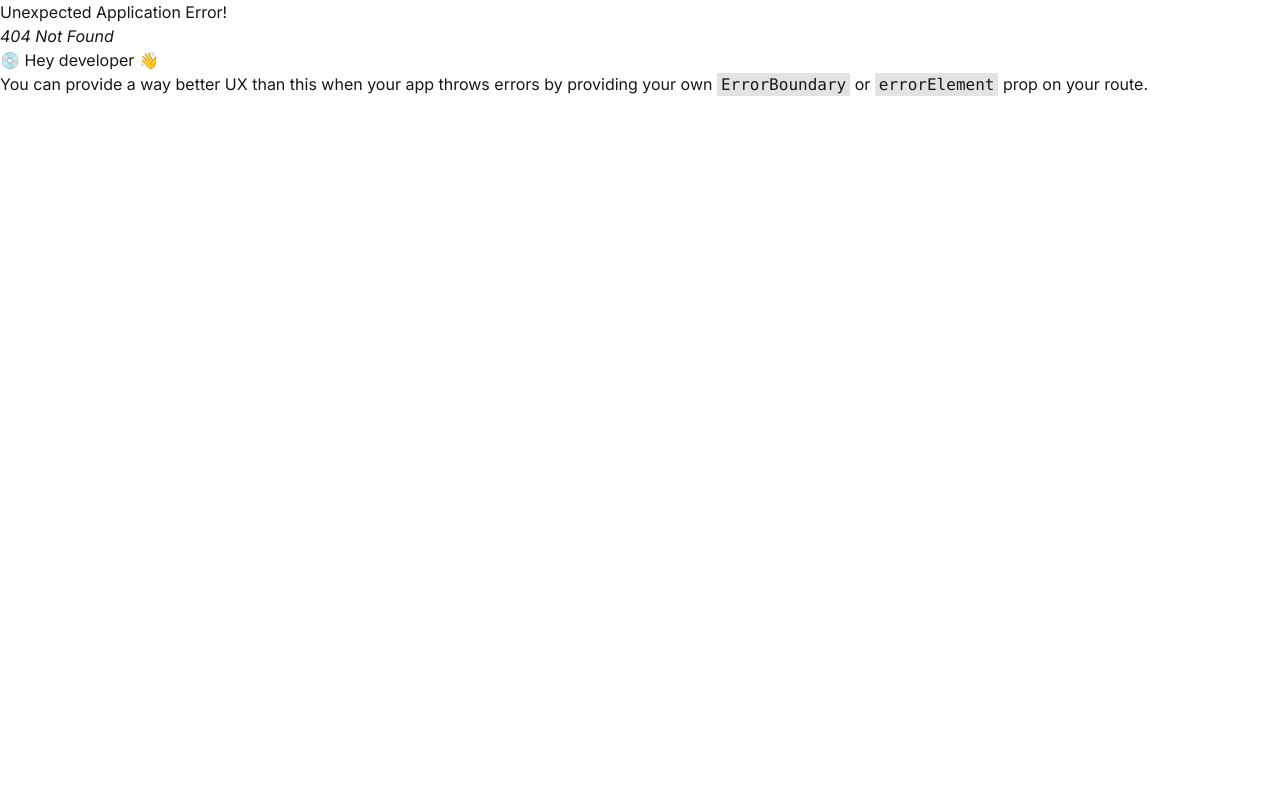
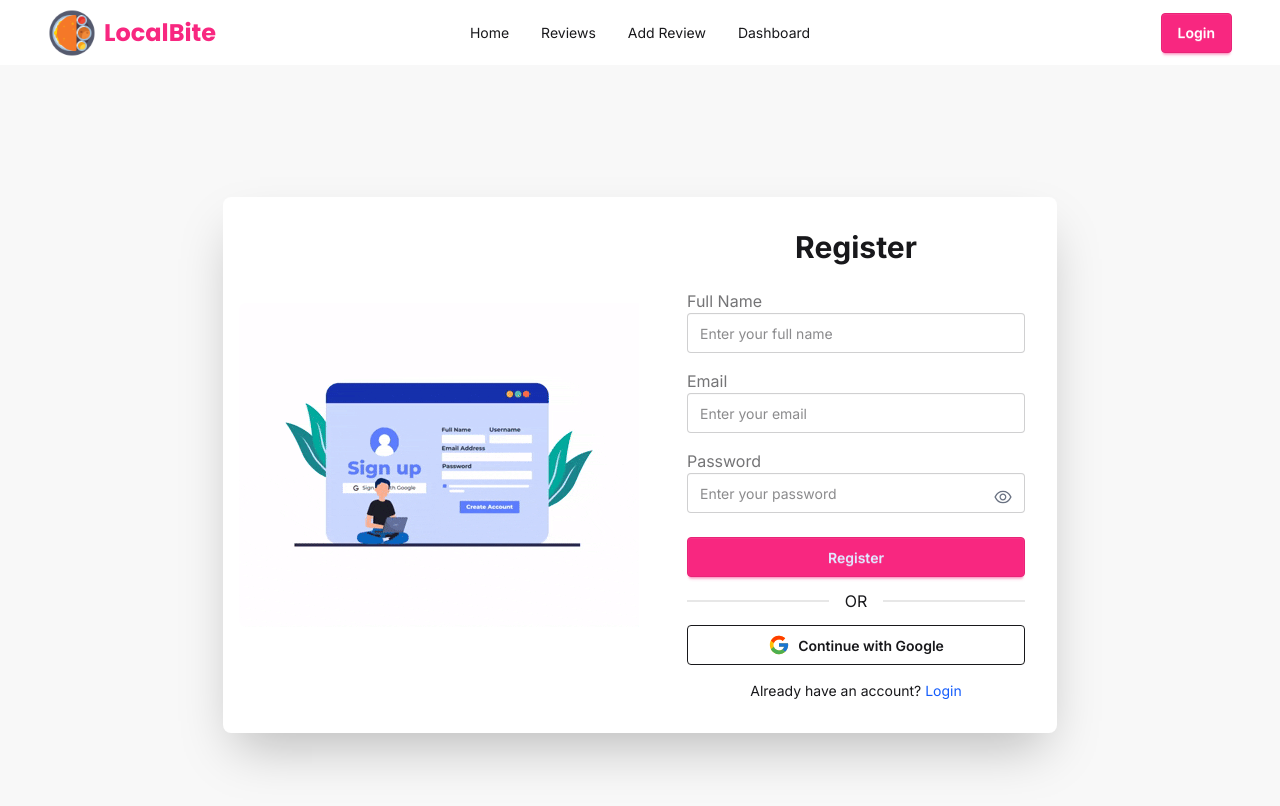
Before and after one commit to MDABDULLAH16/LocalBite-client, a React (Vite) app: page /register in a window 1280 px wide. Before the commit this address had no page. Shown: the top 806 px of the page. Built offline with nearby package versions, Linux system fonts and the light colour scheme.

Commit message:
login and signup page design

```diff
--- /dev/null
+++ b/src/components/Buttons/GoogleButton/GoogleButton.jsx
@@ -0,0 +1,18 @@
+import React from 'react';
+import { FcGoogle } from 'react-icons/fc';
+
+const GoogleButton = () => {
+    const handleGoogleSignIn = () => {
+      console.log("Google Sign In clicked");
+    };
+    return (
+      <button
+        onClick={handleGoogleSignIn}
+        className="btn btn-outline w-full flex items-center justify-center gap-2"
+      >
+        <FcGoogle size={22} /> Continue with Google
+      </button>
+    );
+};
+
+export default GoogleButton;
--- /dev/null
+++ b/src/pages/Login/Login.jsx
@@ -0,0 +1,86 @@
+import React, { useState } from "react";
+import { Link } from "react-router";
+ import { AiOutlineEye, AiOutlineEyeInvisible } from "react-icons/ai";
+import GoogleButton from "../../components/Buttons/GoogleButton/GoogleButton";
+
+const Login = () => {
+  const [showPassword, setShowPassword] = useState(false);
+
+  const handleLogin = (e) => {
+    e.preventDefault();
+    const email = e.target.email.value;
+    const password = e.target.password.value;
+    console.log({ email, password });
+  };
+
+
+
+  return (
+    <div className="min-h-screen flex items-center justify-center bg-base-200">
+      <div className="card w-full max-w-md shadow-2xl bg-base-100 p-6">
+        <h2 className="text-3xl font-bold text-center mb-6">Login</h2>
+
+        <form onSubmit={handleLogin} className="space-y-4">
+          {/* Email */}
+          <div>
+            <label className="label">
+              <span className="label-text">Email</span>
+            </label>
+            <input
+              type="email"
+              name="email"
+              placeholder="Enter your email"
+              className="input input-bordered w-full"
+              required
+            />
+          </div>
+
+          {/* Password */}
+          <div className="relative">
+            <label className="label">
+              <span className="label-text">Password</span>
+            </label>
+            <input
+              type={showPassword ? "text" : "password"}
+              name="password"
+              placeholder="Enter your password"
+              className="input input-bordered w-full pr-10"
+              required
+            />
+            <div
+              className="absolute right-3 top-[38px] cursor-pointer text-xl text-gray-500"
+              onClick={() => setShowPassword(!showPassword)}
+            >
+              {showPassword ? <AiOutlineEyeInvisible /> : <AiOutlineEye />}
+            </div>
+            <div className="text-right mt-1">
+              <Link
+                to="/forgot-password"
+                className="text-sm text-blue-600 hover:underline"
+              >
+                Forgot password?
+              </Link>
+            </div>
+          </div>
+
+          <button type="submit" className="btn btn-primary w-full mt-2">
+            Login
+          </button>
+        </form>
+
+        <div className="divider">OR</div>
+
+        <GoogleButton></GoogleButton>
+
+        <p className="text-center mt-4 text-sm">
+          Don’t have an account?{" "}
+          <Link to="/register" className="text-blue-600 hover:underline">
+            Register
+          </Link>
+        </p>
+      </div>
+    </div>
+  );
+};
+
+export default Login;
--- /dev/null
+++ b/src/pages/Register/Register.jsx
@@ -0,0 +1,104 @@
+import React, { useState } from "react";
+import { Link } from "react-router";
+import { AiOutlineEye, AiOutlineEyeInvisible } from "react-icons/ai";
+import GoogleButton from "../../components/Buttons/GoogleButton/GoogleButton";
+import register from "/register.gif";
+
+const Register = () => {
+  const [showPassword, setShowPassword] = useState(false);
+
+  const handleRegister = (e) => {
+    e.preventDefault();
+    const fullName = e.target.fullName.value;
+    const email = e.target.email.value;
+    const password = e.target.password.value;
+    console.log({ fullName, email, password });
+  };
+
+  return (
+    <div className="min-h-screen flex flex-row items-center justify-center bg-base-200 p-8 ">
+      <div className=" flex  lg:flex-row items-center justify-center    shadow-2xl bg-base-100 overflow-hidden rounded-lg">
+        {/* Left Side - GIF */}
+        <div className=" hidden lg:block  p-4">
+          <img
+            src={register}
+            alt="Register GIF"
+            className=" w-full  object-cover rounded-l-lg lg:rounded-l-lg rounded-t-lg lg:rounded-t-none"
+          />
+        </div>
+
+        {/* Right Side - Form */}
+        <div className="  p-8 flex flex-col justify-center">
+          <h2 className="text-3xl font-bold text-center mb-6">Register</h2>
+
+          <form onSubmit={handleRegister} className="space-y-4">
+            {/* Full Name */}
+            <div>
+              <label className="label">
+                <span className="label-text">Full Name</span>
+              </label>
+              <input
+                type="text"
+                name="fullName"
+                placeholder="Enter your full name"
+                className="input input-bordered w-full"
+                required
+              />
+            </div>
+
+            {/* Email */}
+            <div>
+              <label className="label">
+                <span className="label-text">Email</span>
+              </label>
+              <input
+                type="email"
+                name="email"
+                placeholder="Enter your email"
+                className="input input-bordered w-full"
+                required
+              />
+            </div>
+
+            {/* Password */}
+            <div className="relative">
+              <label className="label">
+                <span className="label-text">Password</span>
+              </label>
+              <input
+                type={showPassword ? "text" : "password"}
+                name="password"
+                placeholder="Enter your password"
+                className="input input-bordered w-full pr-10"
+                required
+              />
+              <div
+                className="absolute right-3 top-[38px] cursor-pointer text-xl text-gray-500"
+                onClick={() => setShowPassword(!showPassword)}
+              >
+                {showPassword ? <AiOutlineEyeInvisible /> : <AiOutlineEye />}
+              </div>
+            </div>
+
+            <button className="btn btn-primary w-full mt-2 hover:scale-105 transition-transform">
+              Register
+            </button>
+          </form>
+
+          <div className="divider">OR</div>
+
+          <GoogleButton />
+
+          <p className="text-center mt-4 text-sm">
+            Already have an account?{" "}
+            <Link to="/login" className="text-blue-600 hover:underline">
+              Login
+            </Link>
+          </p>
+        </div>
+      </div>
+    </div>
+  );
+};
+
+export default Register;
--- a/src/routes/Router.jsx
+++ b/src/routes/Router.jsx
@@ -1,7 +1,17 @@
 import { createBrowserRouter } from "react-router";
 import Root from './../pages/Layout/Root';
 import Home from "../pages/Home/Home";
+import Login from "../pages/Login/Login";
+import Register from "../pages/Register/Register";
 
 export const router = createBrowserRouter([
-    {path:'/',Component:Root,children:[{index:true,Component:Home}]}
-])
+  {
+    path: "/",
+    Component: Root,
+    children: [
+      { index: true, Component: Home },
+      { path:'login', Component: Login },
+      { path:'register', Component: Register },
+    ],
+  },
+]);
```
Also changed, not shown: public/register.gif (added).
